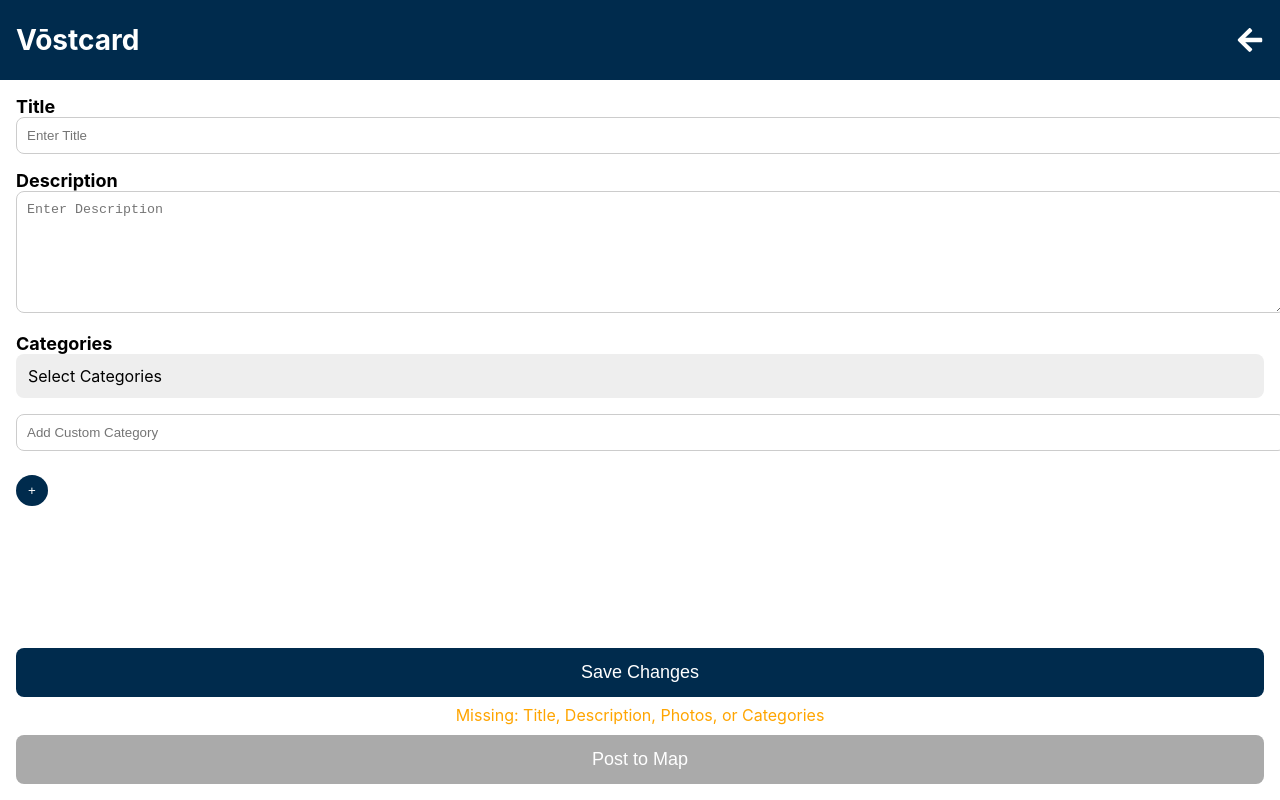
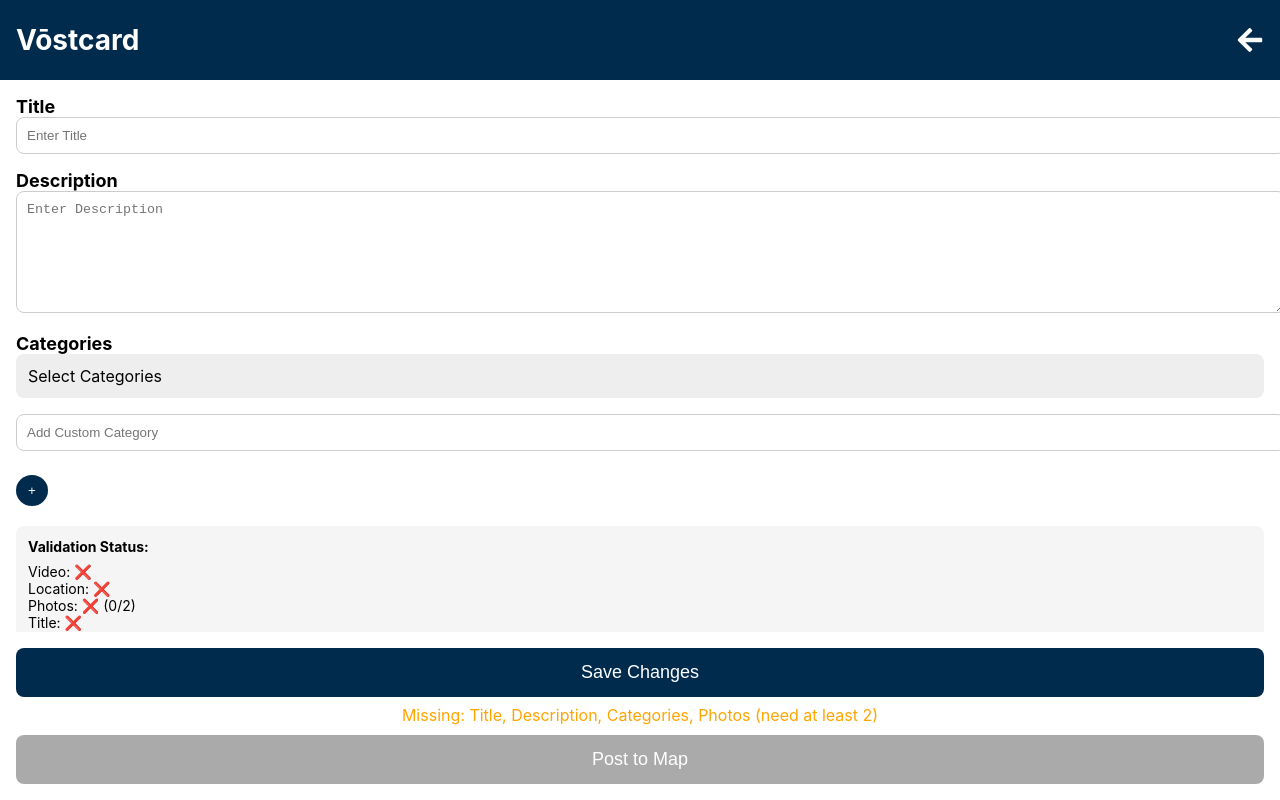
Before and after one commit to Vostcard-app/web-app, a React (Vite) app: page /create-step3 in a window 1280 px wide. Built offline with nearby package versions, Linux system fonts and the light colour scheme.

Commit message:
Ready for Netlify deploy

```diff
--- a/src/pages/CreateVostcardStep3.tsx
+++ b/src/pages/CreateVostcardStep3.tsx
@@ -20,6 +20,29 @@
   const [isCategoryModalOpen, setIsCategoryModalOpen] = useState(false);
 
   const availableCategories = ['Nature', 'History', 'Food', 'Culture', 'Landmark'];
+
+  // Debug validation state
+  const validationState = {
+    hasTitle: title.trim() !== '',
+    hasDescription: description.trim() !== '',
+    hasCategories: categories.length > 0,
+    hasPhotos: photos.length >= 2,
+    hasVideo: !!currentVostcard?.video,
+    hasGeo: !!currentVostcard?.geo
+  };
+
+  console.log('🔍 Step 3 Validation State:', {
+    title: title,
+    titleValid: validationState.hasTitle,
+    description: description,
+    descriptionValid: validationState.hasDescription,
+    categories: categories,
+    categoriesValid: validationState.hasCategories,
+    photosCount: photos.length,
+    photosValid: validationState.hasPhotos,
+    video: !!currentVostcard?.video,
+    geo: !!currentVostcard?.geo
+  });
 
   const handleCategoryToggle = (category: string) => {
     if (categories.includes(category)) {
@@ -53,10 +76,17 @@
   };
 
   const isPostEnabled =
-    title.trim() !== '' &&
-    description.trim() !== '' &&
-    categories.length > 0 &&
-    photos.length >= 2;
+    validationState.hasTitle &&
+    validationState.hasDescription &&
+    validationState.hasCategories &&
+    validationState.hasPhotos;
+
+  // Create specific missing items list
+  const missingItems = [];
+  if (!validationState.hasTitle) missingItems.push('Title');
+  if (!validationState.hasDescription) missingItems.push('Description');
+  if (!validationState.hasCategories) missingItems.push('Categories');
+  if (!validationState.hasPhotos) missingItems.push('Photos (need at least 2)');
 
   return (
     <div style={{ backgroundColor: 'white', height: '100vh', display: 'flex', flexDirection: 'column' }}>
@@ -82,7 +112,9 @@
       {/* 📝 Form */}
       <div style={{ padding: 16, flex: 1, overflowY: 'auto' }}>
         <div>
-          <label style={labelStyle}>Title</label>
+          <label style={labelStyle}>
+            Title {validationState.hasTitle && <span style={{color: 'green'}}>✅</span>}
+          </label>
           <input
             value={title}
             onChange={(e) => updateVostcard({ title: e.target.value })}
@@ -92,7 +124,9 @@
         </div>
 
         <div>
-          <label style={labelStyle}>Description</label>
+          <label style={labelStyle}>
+            Description {validationState.hasDescription && <span style={{color: 'green'}}>✅</span>}
+          </label>
           <textarea
             value={description}
             onChange={(e) => updateVostcard({ description: e.target.value })}
@@ -103,7 +137,9 @@
         </div>
 
         <div>
-          <label style={labelStyle}>Categories</label>
+          <label style={labelStyle}>
+            Categories {validationState.hasCategories && <span style={{color: 'green'}}>✅</span>}
+          </label>
           <div
             onClick={() => setIsCategoryModalOpen(true)}
             style={categorySelectStyle}
@@ -135,6 +171,22 @@
           </button>
         </div>
 
+        {/* 📊 Validation Summary */}
+        <div style={{
+          marginTop: 20,
+          padding: 12,
+          backgroundColor: '#f5f5f5',
+          borderRadius: 8,
+          fontSize: 14
+        }}>
+          <div style={{ fontWeight: 'bold', marginBottom: 8 }}>Validation Status:</div>
+          <div>Video: {validationState.hasVideo ? '✅' : '❌'}</div>
+          <div>Location: {validationState.hasGeo ? '✅' : '❌'}</div>
+          <div>Photos: {validationState.hasPhotos ? `✅ (${photos.length})` : `❌ (${photos.length}/2)`}</div>
+          <div>Title: {validationState.hasTitle ? '✅' : '❌'}</div>
+          <div>Description: {validationState.hasDescription ? '✅' : '❌'}</div>
+          <div>Categories: {validationState.hasCategories ? `✅ (${categories.length})` : '❌'}</div>
+        </div>
       </div>
 
       {/* 🔘 Buttons */}
@@ -148,7 +200,7 @@
 
         {!isPostEnabled && (
           <div style={missingTextStyle}>
-            Missing: Title, Description, Photos, or Categories
+            Missing: {missingItems.join(', ')}
           </div>
         )}
 
```
